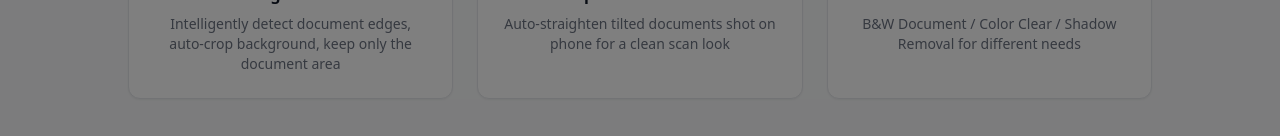
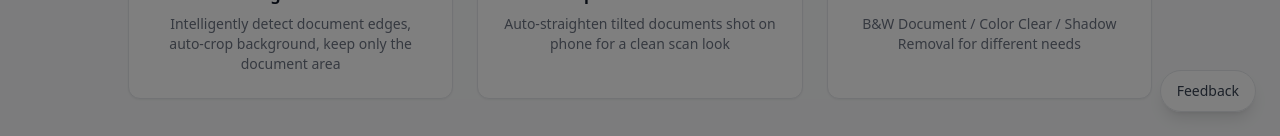
Before and after one commit to leolin1986/doc-scan, a Next.js app: page / in a window 1280 px wide. Shown: the part 664-800 px from the top of the page. Built offline with nearby package versions, Linux system fonts and the light colour scheme; no server answers.

Commit message:
feat: wire FeedbackButton into layout (web only)

```diff
--- a/app/layout.tsx
+++ b/app/layout.tsx
@@ -5,6 +5,7 @@ import Footer from "@/components/Footer";
 import PrivacyPolicyDialog from "@/components/PrivacyPolicyDialog";
 import BackButtonHandler from "@/components/BackButtonHandler";
 import AnalyticsScript from "./AnalyticsScript";
+import FeedbackButton from "@/components/FeedbackButton";
 import { I18nProvider } from "@/i18n";
 import zh from "@/i18n/zh.json";
 
@@ -44,6 +45,7 @@ export default function RootLayout({
           <PrivacyPolicyDialog />
           <Header />
           <main className="flex-1">{children}</main>
+          {!isCapacitor && <FeedbackButton />}
           <Footer />
           {!isCapacitor && <AnalyticsScript />}
         </I18nProvider>
```
